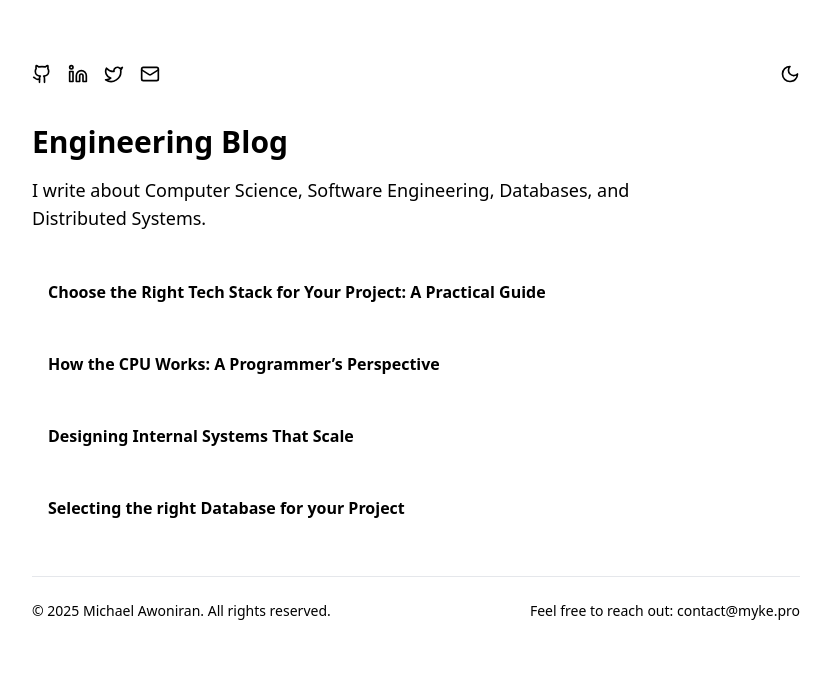
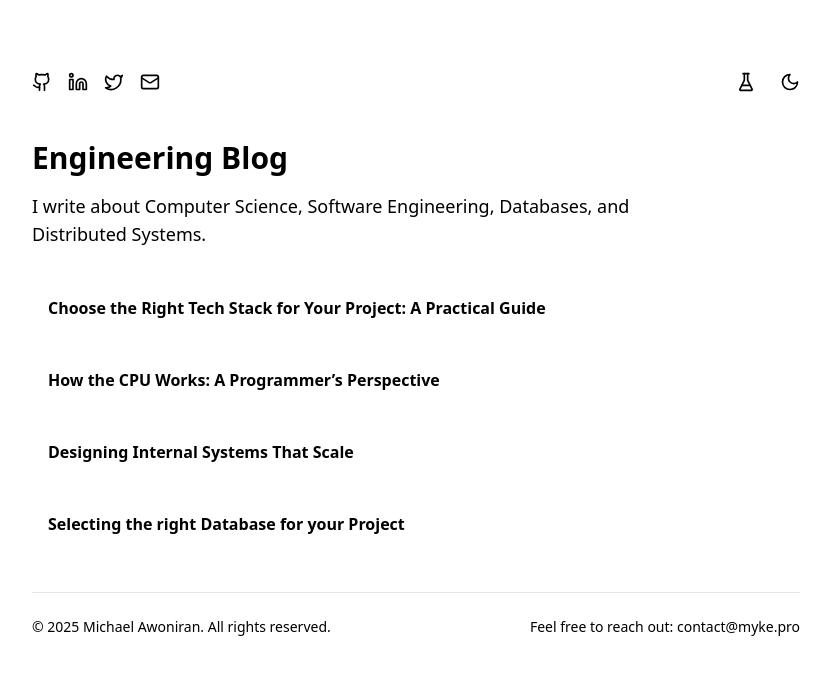
Before and after one commit to myke-awoniran/myke-awoniran.github.io, a React (Vite) app: page /blog in a window 1280 px wide. Shown: the top 674 px of the page, without its empty margins (224-1055 px from the left). Built offline with nearby package versions, Linux system fonts and the light colour scheme.

Commit message:
add research tab

```diff
--- a/src/components/layout.tsx
+++ b/src/components/layout.tsx
@@ -1,33 +1,41 @@
-import {useEffect, useState} from "react";
-import {Outlet} from "react-router-dom";
-import {Github, Linkedin, Mail, Moon, Sun, Twitter} from "lucide-react";
+import { useEffect, useState } from "react";
+import { Outlet } from "react-router-dom";
+import {
+    Github,
+    Linkedin,
+    Mail,
+    Moon,
+    Sun,
+    Twitter,
+    FlaskConical,   // ← NEW
+} from "lucide-react";
 
 export const socials = [
     {
         href: "https://github.com/myke-awoniran",
         label: "GitHub",
-        icon: <Github className="w-5 h-5"/>,
+        icon: <Github className="w-5 h-5" />,
     },
     {
         href: "https://www.linkedin.com/in/myke-awoniran/",
         label: "LinkedIn",
-        icon: <Linkedin className="w-5 h-5"/>,
+        icon: <Linkedin className="w-5 h-5" />,
     },
     {
         href: "https://x.com/_m_y_k_e",
         label: "Twitter",
-        icon: <Twitter className="w-5 h-5"/>,
+        icon: <Twitter className="w-5 h-5" />,
     },
     {
         href: "mailto:contact@myke.pro",
         label: "Email",
-        icon: <Mail className="w-5 h-5"/>,
+        icon: <Mail className="w-5 h-5" />,
     },
 ];
 
 export default function Layout() {
     const [theme, setTheme] = useState(() => {
-        // Load from localStorage or fallback to 'light'
+        // Load from localStorage or default to 'light'
         return localStorage.getItem("theme") || "light";
     });
 
@@ -36,7 +44,7 @@ export default function Layout() {
     useEffect(() => {
         document.documentElement.classList.remove("dark", "light");
         document.documentElement.classList.add(theme);
-        localStorage.setItem("theme", theme); // Save to localStorage
+        localStorage.setItem("theme", theme);
     }, [theme]);
 
     const toggleTheme = () => {
@@ -46,38 +54,61 @@ export default function Layout() {
     return (
         <main className="relative min-h-screen bg-background text-foreground p-4 md:p-8 overflow-hidden">
             <div className="max-w-3xl mx-auto space-y-10">
-                {/* Header with socials and theme toggle */}
+                {/* ───── Header with socials, research icon, and theme toggle ───── */}
                 <header className="flex justify-between items-center pt-8">
+                    {/* Social links (left) */}
                     <div className="flex items-center space-x-4 text-muted-foreground">
-                        {socials.map(({href, label, icon}) => (
-                            <a key={label} href={href} aria-label={label} target="_blank" rel="noreferrer">
+                        {socials.map(({ href, label, icon }) => (
+                            <a
+                                key={label}
+                                href={href}
+                                aria-label={label}
+                                target="_blank"
+                                rel="noreferrer"
+                            >
                                 {icon}
                             </a>
                         ))}
                     </div>
-                    <button onClick={toggleTheme} aria-label="Toggle Theme">
-                        {theme === "light" ? (
-                            <Moon className="w-5 h-5 text-muted-foreground hover:text-foreground"/>
-                        ) : (
-                            <Sun className="w-5 h-5 text-muted-foreground hover:text-foreground"/>
-                        )}
-                    </button>
+
+                    {/* Research icon + theme toggle (right) */}
+                    <div className="flex items-center space-x-4">
+                        {/* Research icon */}
+                        <a
+                            href="/#research"   // assumes Home route is "/"
+                            aria-label="Research Area"
+                            className="p-2 rounded-full hover:bg-muted transition-colors"
+                        >
+                            <FlaskConical className="w-5 h-5 text-muted-foreground hover:text-foreground" />
+                        </a>
+
+                        {/* Light/Dark toggle */}
+                        <button onClick={toggleTheme} aria-label="Toggle Theme">
+                            {theme === "light" ? (
+                                <Moon className="w-5 h-5 text-muted-foreground hover:text-foreground" />
+                            ) : (
+                                <Sun className="w-5 h-5 text-muted-foreground hover:text-foreground" />
+                            )}
+                        </button>
+                    </div>
                 </header>
-                <Outlet/>
+
+                {/* Outlet renders the active page */}
+                <Outlet />
+
+                {/* ─────────────── Footer ─────────────── */}
                 <footer className="pt-6 border-t mt-10">
                     <div className="flex justify-between text-sm text-muted-foreground">
-                        <p className="mb-2">&copy; {year} Michael Awoniran. All rights reserved.</p>
-                        <p className="mb-2">
-                            Feel free to reach out:{' '}
+                        <p>&copy; {year} Michael Awoniran. All rights reserved.</p>
+                        <p>
+                            Feel free to reach out:{" "}
                             <a
                                 href="mailto:contact@myke.pro"
-                                className="text-black-600 underline-offset-2 decoration-transparent transition-colors duration-200 hover:text-black-700 hover:decoration-current hover:underline"
+                                className="underline underline-offset-2 decoration-transparent transition-colors duration-200 hover:decoration-current hover:text-foreground"
                             >
                                 contact@myke.pro
                             </a>
                         </p>
-
-                        {/*<p className="mb-2">Feel free to reach out: contact@myke.pro </p>*/}
                     </div>
                 </footer>
             </div>
```
